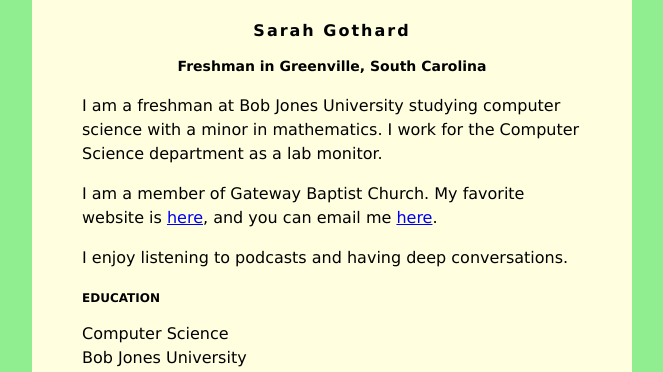
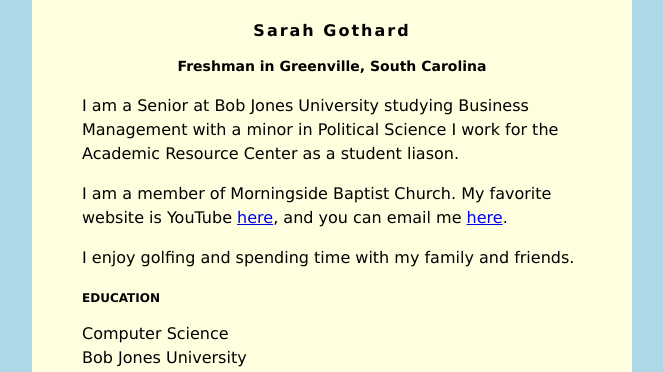
Before and after one commit to MatthewKoelsch/MatthewKoelsch.github.io, a plain HTML site: page index.html in a window 1280 px wide. Shown: the top 372 px of the page, without its empty margins (308-971 px from the left). Drawn offline with Linux system fonts and the light colour scheme.

Commit message:
Change background color and update bio
Updated personal information and background details.

```diff
--- a/index.html
+++ b/index.html
@@ -2,7 +2,7 @@
 <head>
 <style>
 body {
-    background: lightgreen;
+    background: lightblue;
     font-family: Verdana;
 }
 #content {
@@ -33,15 +33,15 @@ h3 {
         <h1>Sarah Gothard</h1>
         <h2>Freshman in Greenville, South Carolina</h2>
 
-         <p>I am a freshman at Bob Jones University studying computer science with a minor in
-            mathematics. I work for the Computer Science department as a lab monitor.</p>
+         <p>I am a Senior at Bob Jones University studying Business Management with a minor in
+            Political Science I work for the Academic Resource Center as a student liason.</p>
          <p>
-            I am a member of Gateway Baptist Church. My favorite website is
+            I am a member of Morningside Baptist Church. My favorite website is YouTube
             <a href="https://mobilehymns.org/">here</a>, and you can email me
             <a href="mailto:sgothard@bju.edu">here</a>.
          </p>
          <p>
-            I enjoy listening to podcasts and having deep conversations.
+            I enjoy golfing and spending time with my family and friends.
          </p>
         <h3>EDUCATION</h3>
         Computer Science<br />
```
